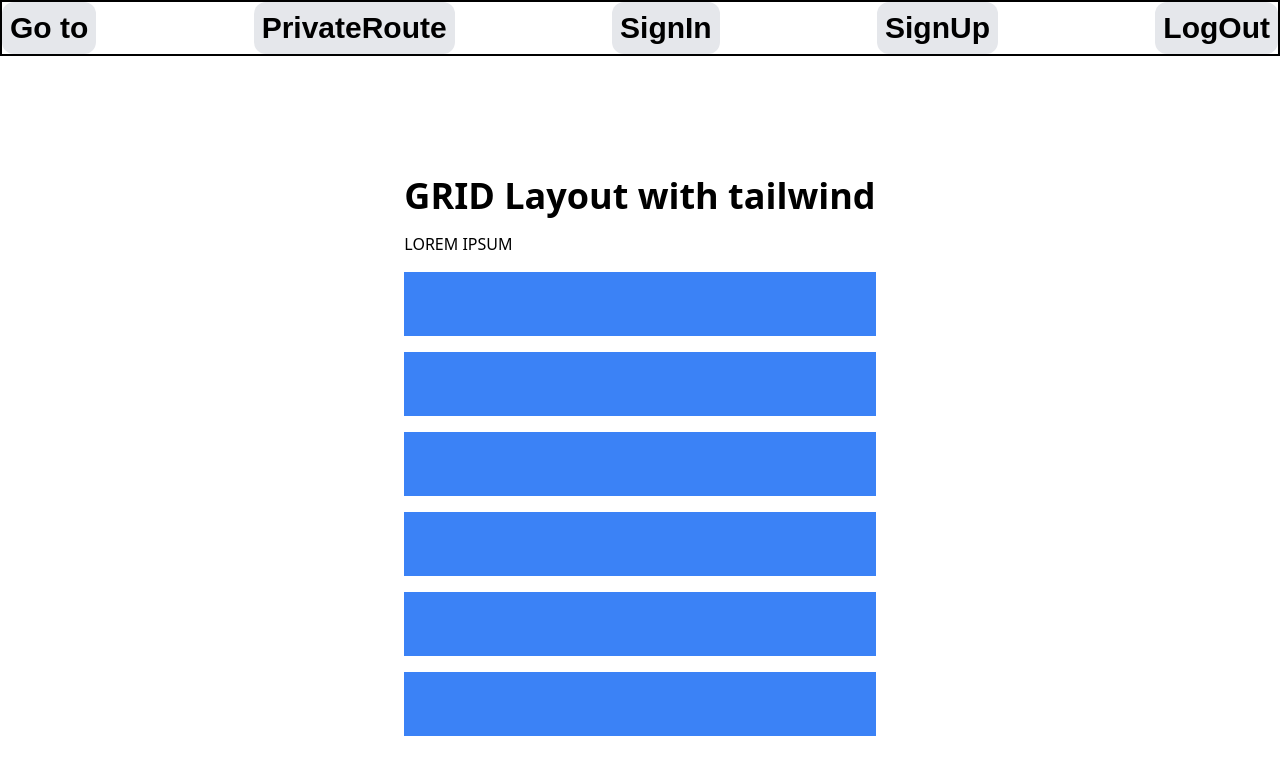
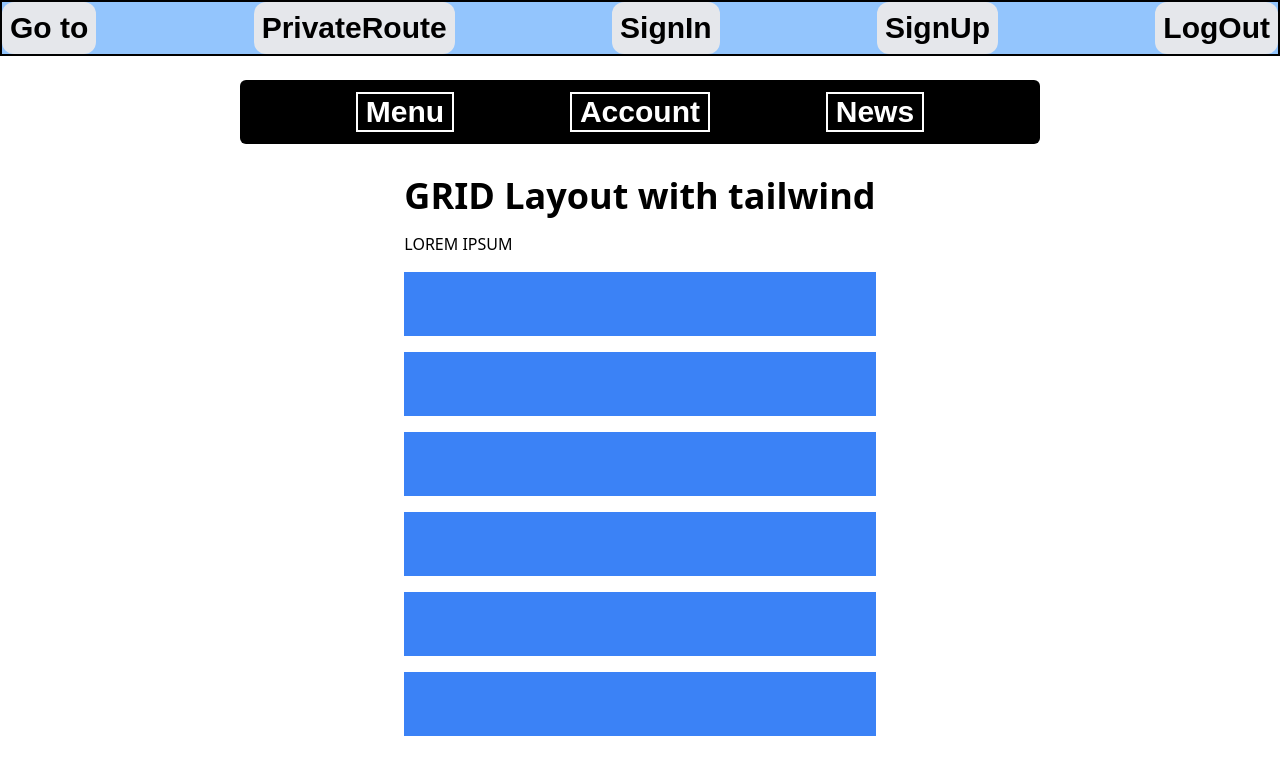
Before and after one commit to Chochinize/Nutrient-calculator, a React (Create React App) app: page /secret in a window 1280 px wide. Shown: the top 774 px of the page. Built offline with nearby package versions, Linux system fonts and the light colour scheme; no server answers.

Commit message:
fixing anim

```diff
--- a/src/components/Layout.js
+++ b/src/components/Layout.js
@@ -4,7 +4,7 @@ import { Outlet } from 'react-router-dom'
 import NavBar from './NavBar'
 const Layout = () => {
   return (
-    <div className=' border-0 border-black '>
+    <div className=' '>
 
        <Outlet/>
 
--- a/src/components/NavBar.js
+++ b/src/components/NavBar.js
@@ -32,14 +32,15 @@ const NavBar = () => {
   return (
     <header className="border-2  w-full  h-full relative  border-black font-dongle font-extrabold text-3xl  ">
 
-      {/* <div className={ `mx-[40rem]  transition ease-in-out    fixed ${offset > 51 ? 'top-[14px]  ':'top-[5rem]'} left-[0rem] right-[0rem] transition ease-in-out  rounded-md   ${offset > 50 ? `transform scale-x-[3] -translate-y-4  h-24 text-white  `:''}   bg-black text-[16px] h-[3rem] text-2xl `} >
-          <div className={ `${offset > 51 ? 'flex justify-between -translate-x-48   items-center h-full scale-x-[0.3] ':'flex justify-evenly items-center h-full scale-x-[1]   text-3xl text-white '}`}>
-              <div className={`border-2 border-white px-5 hover:bg-white hover:text-black`}>Menu</div>
-              <div className="border-2 border-white px-5 hover:bg-white hover:text-black">Account</div>
-              <div className="border-2 border-white px-5 hover:bg-white hover:text-black">News </div>
+    <div className={ `transition ease-in-out    fixed ${offset > 51 ? 'top-[14px]   ':'top-[5rem] w-[800px] sm:w-[500px] xs:w-[400px] m-auto  '} left-[0rem]  right-[0rem] transition ease-in-out  rounded-md   ${offset > 50 ? `transform scale-x-[3] -translate-y-4  h-24 text-white  `:''}   bg-black text-[16px]  h-[4rem] text-2xl `} >
+          <div className={ `${offset > 51 ? 'flex justify-between    items-center h-full scale-x-[0.3] ':'flex justify-evenly items-center h-full scale-x-[1]   text-3xl text-white '}`}>
+              <div className={`border-2 border-white px-2 hover:bg-white hover:text-black `}>Menu</div>
+              <div className="border-2 border-white px-2 hover:bg-white hover:text-black">Account</div>
+              <div className="border-2 border-white px-2 hover:bg-white hover:text-black">News </div>
           </div>
-          </div> */}
-   <ul className="flex justify-between      ">
+          </div>
+   <ul className="flex justify-between    bg-blue-300  ">
+
 
      <li className="bg-gray-200 rounded-xl w-max p-2 h-max hover:bg-gray-300"><Link to="/">Go to </Link></li>
 
@@ -48,7 +49,7 @@ const NavBar = () => {
      <li className="bg-gray-200 rounded-xl w-max p-2 h-max hover:bg-gray-300"><Link to="/secret">PrivateRoute</Link></li>
      <li className="bg-gray-200 rounded-xl w-max p-2 h-max hover:bg-gray-300"><Link to="/SignIn">SignIn</Link></li>
      <li className="bg-gray-200 rounded-xl w-max p-2 h-max hover:bg-gray-300"><Link to="/SignUp">SignUp</Link></li>
-     <li className="bg-gray-200 rounded-xl w-max p-2 h-max hover:bg-gray-300"><Logout/></li>
+     <li className="bg-gray-200 rounded-xl w-max p-2 h-max hover:bg-gray-300 cursor-pointer"><Logout/></li>
     </ul>
 
 </header>
```
